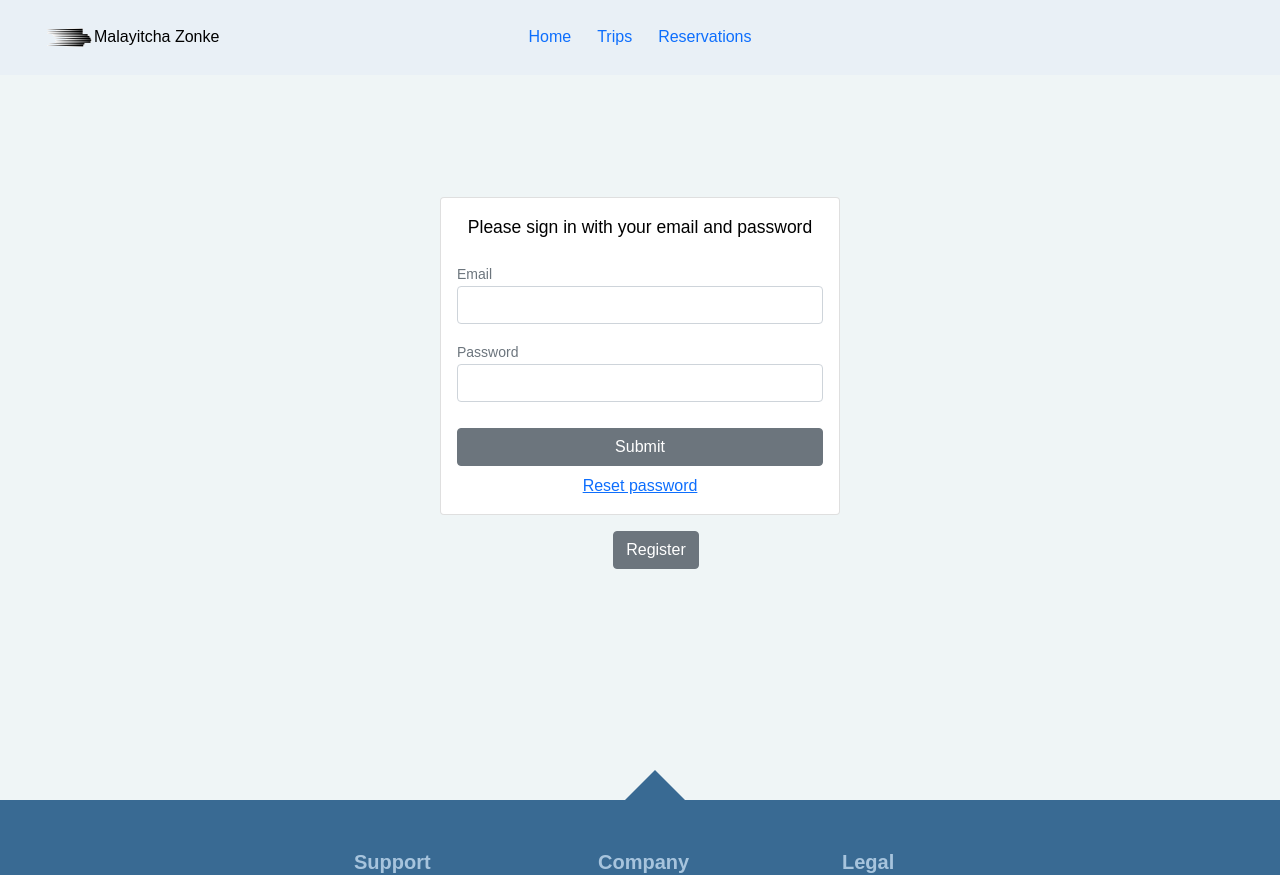
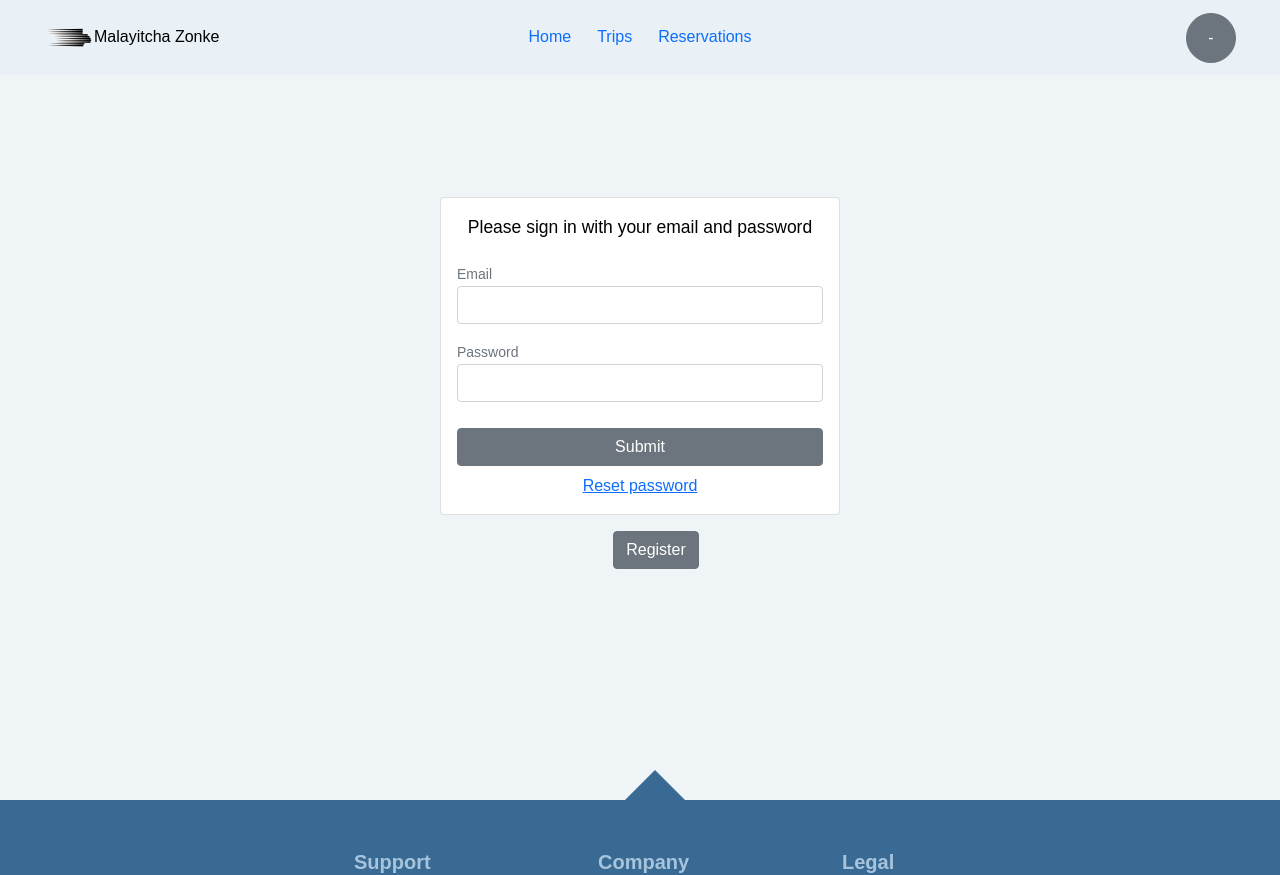
Before and after one commit to RudolfBenadie/malayitcha-zonke-admin, a React (Create React App) app: page /login in a window 1280 px wide. Built offline with nearby package versions, Linux system fonts and the light colour scheme; no server answers.

Commit message:
Add back auth status widget

```diff
--- a/src/assets/scss/_topNavigation.scss
+++ b/src/assets/scss/_topNavigation.scss
@@ -5,6 +5,7 @@
   top: 0;
   padding: 0.5rem 2rem;
   background-color: $light-color;
+  z-index: 999999;
 }
 
 nav {
--- a/src/layout/topNavigation.jsx
+++ b/src/layout/topNavigation.jsx
@@ -1,6 +1,7 @@
 import { Navbar } from 'reactstrap';
 import { Link, useNavigate } from "react-router-dom";
 import logo from '../assets/images/LogoTransparent50.png'
+import AuthStatus from '../widgets/AuthStatus';
 
 const TopNavigation = () => {
   const navigate = useNavigate();
@@ -25,7 +26,7 @@ const TopNavigation = () => {
           </ul>
         </div>
         <div className="nav-section nav-authstatus">
-          {/* <AuthStatus /> */}
+          <AuthStatus />
         </div>
       </div>
     </Navbar>
--- a/src/views/loginPage.jsx
+++ b/src/views/loginPage.jsx
@@ -29,7 +29,7 @@ function LoginPage() {
   const registerPasswordRef = useRef();
   const verifyRegisterPasswordRef = useRef();
 
-  let from = location.state?.from?.pathname || "/";
+  let from = location.state?.path || "/";
 
   async function handleSignInWithEmailSubmit(event) {
     event.preventDefault();
@@ -40,7 +40,6 @@ function LoginPage() {
     try {
       setError('');
       setAuthBusy(true);
-      debugger;
       let signInResult = await auth.signin(email, password);
       if (signInResult.user) {
         navigate(from, { replace: true });
```
